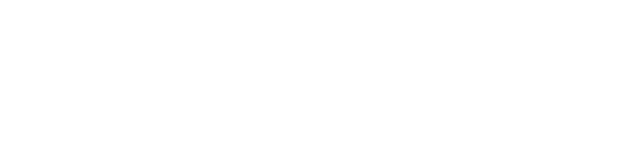
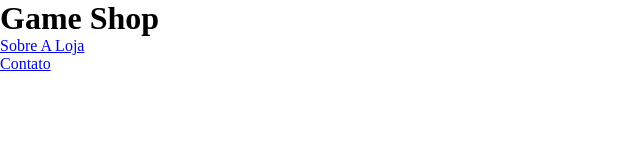
Before and after one commit to danieltwentynine/GameShop, a plain HTML site: page index.html in a window 1280 px wide. Shown: the whole page, without its empty margins (0-640 px from the left). Drawn offline with Linux system fonts and the light colour scheme.

Commit message:
adicionando arquivo main.css

```diff
--- a/index.html
+++ b/index.html
@@ -3,9 +3,18 @@
 <head>
     <meta charset="UTF-8">
     <meta name="viewport" content="width=device-width, initial-scale=1.0">
-    <title>Game Shop</title>
+    <title>Game Shop - A Sua Loja de Games</title>
+    <link rel="stylesheet" href="./main.css">
 </head>
 <body>
-
+    <header>
+        <h1>Game Shop</h1>
+        <nav>
+            <ul>
+                <li><a href="#">Sobre A Loja</a></li>
+                <li><a href="#">Contato</a></li>
+            </ul>
+        </nav>
+    </header>
 </body>
 </html>
--- /dev/null
+++ b/main.css
@@ -0,0 +1,5 @@
+* {
+    box-sizing: border-box;
+    margin: 0;
+    padding: 0;
+}
```
